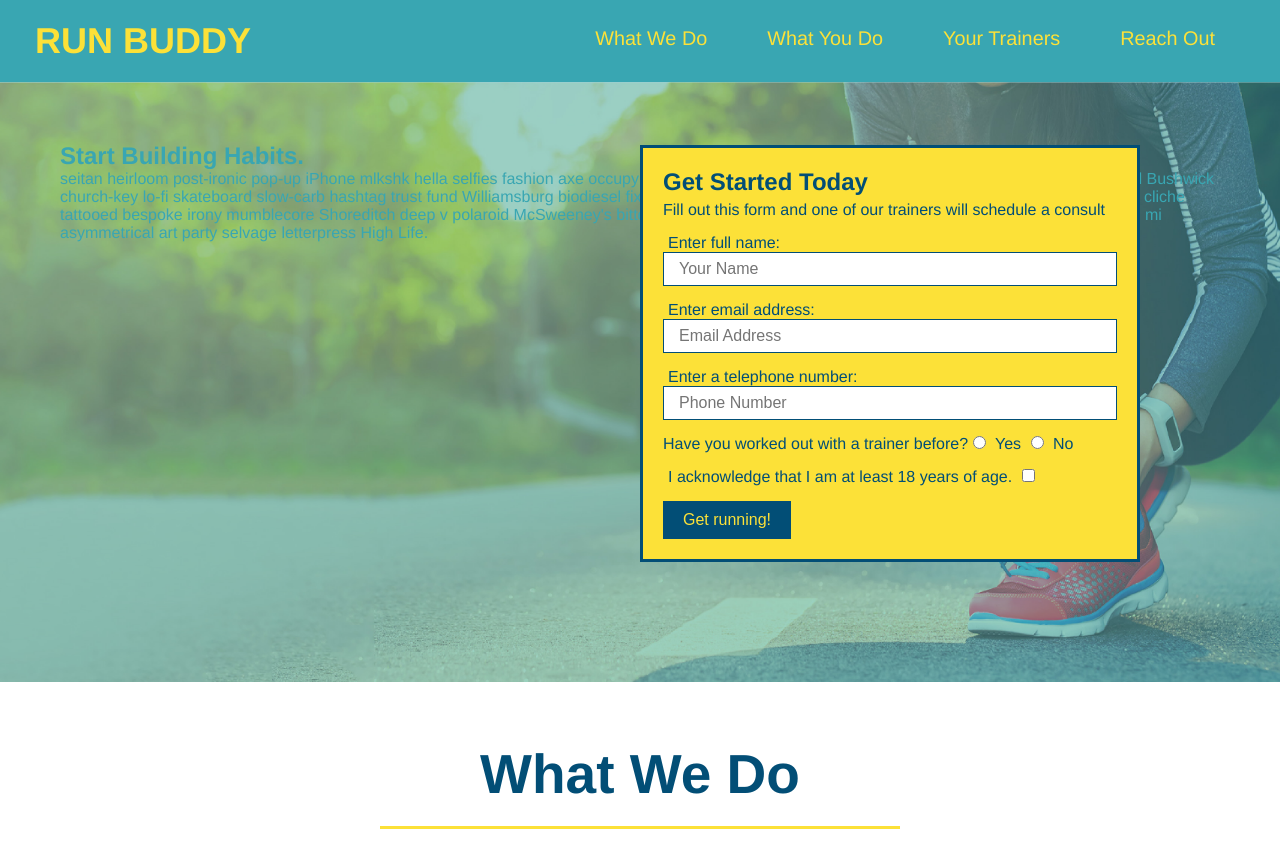
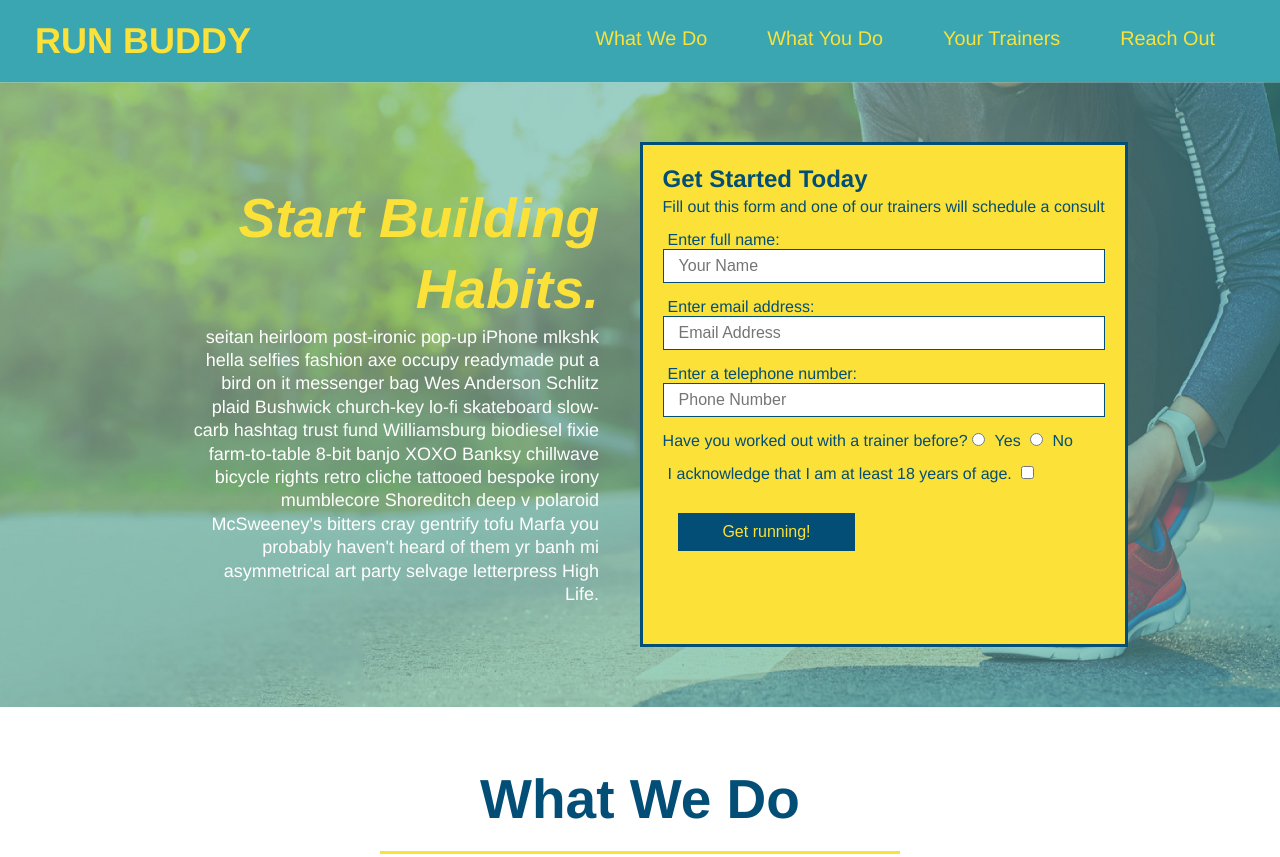
Before and after one commit to casscalex/Run-Buddy-2, a plain HTML site: page main/index.html in a window 1280 px wide. Shown: the top 857 px of the page. Drawn offline with Linux system fonts and the light colour scheme.

Commit message:
add flexbox to the hero

```diff
--- a/main/assets/css/style.css
+++ b/main/assets/css/style.css
@@ -52,17 +52,18 @@ footer {
   background: #fce138;
   width: 100%;
   padding: 40px 35px;
+  display: flex;
+  flex-wrap: wrap;
+  justify-content: space-between;
 }
 
 footer h2 {
-  display: inline;
   color: #024e76;
   font-size: 30px;
   margin: 0;
 }
 
 footer div {
-  float: right;
   line-height: 1.5;
   text-align: right;
 }
@@ -78,22 +79,18 @@ section {
 /* Hero Style Start */
 .hero {
   background-image: url('../images/hero-bg.jpg');
-  height: 600px;
   background-size: cover;
   background-position: center;
-  position: relative;
+  display: flex;
+  justify-content: center;
+  flex-wrap: wrap;
 }
-/* Hero Style End */
 
 .hero-form {
   border: 3px solid #024e76;
   background-color: #fce138;
   padding: 20px;
-  width: 500px;
   color: #024e76;
-  position: absolute;
-  bottom: 120px;
-  right: 140px;
 }
 
 .hero-form h3 {
@@ -124,7 +121,26 @@ section {
   border: none;
   padding: 10px 20px;
   font-size: 16px;
+  width: 40%;
+  margin: 3.5%;
 }
+
+.hero-cta {
+  width: 35%;
+  text-align: right;
+  margin: 3.5%;
+  color: #fff;
+  font-size: 18px;
+  line-height: 1.3;
+}
+
+.hero-cta h2 {
+  font-style: italic;
+  font-size: 55px;
+  color: #fce138;
+}
+
+/* Hero Style End */
 
 .intro {
   text-align: center;
--- a/main/index.html
+++ b/main/index.html
@@ -38,7 +38,7 @@
 
   <!-- hero/jumbotron -->
   <section class="hero">
-    <div>
+    <div class="hero-cta">
       <h2>Start Building Habits.</h2>
       <p>
         seitan heirloom post-ironic pop-up iPhone mlkshk hella selfies fashion axe occupy readymade put a bird on it messenger bag Wes Anderson Schlitz plaid Bushwick church-key lo-fi skateboard slow-carb hashtag trust fund Williamsburg biodiesel fixie farm-to-table 8-bit banjo XOXO Banksy chillwave bicycle rights retro cliche tattooed bespoke irony mumblecore Shoreditch deep v polaroid McSweeney's bitters cray gentrify tofu Marfa you probably haven't heard of them yr banh mi asymmetrical art party selvage letterpress High Life.
```
